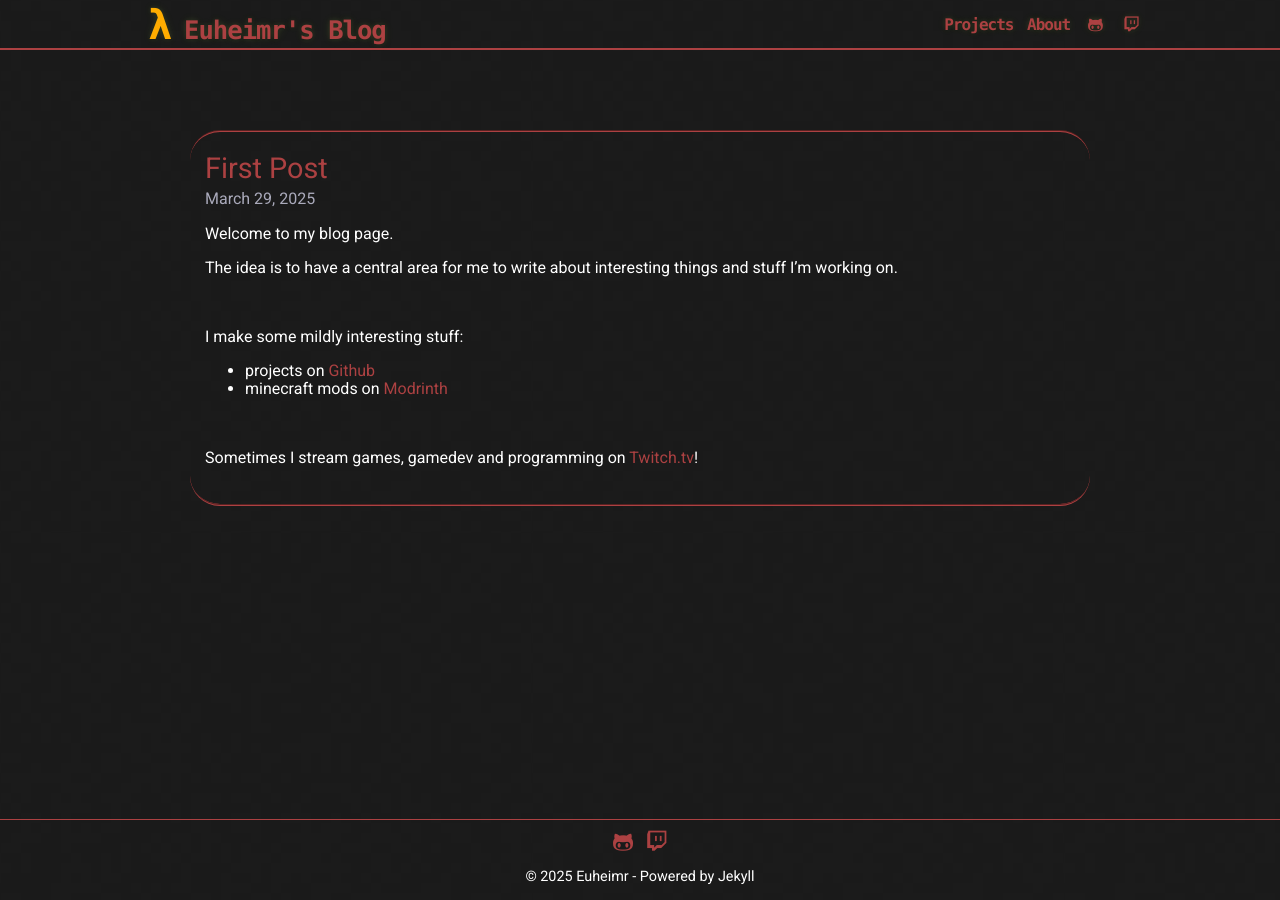
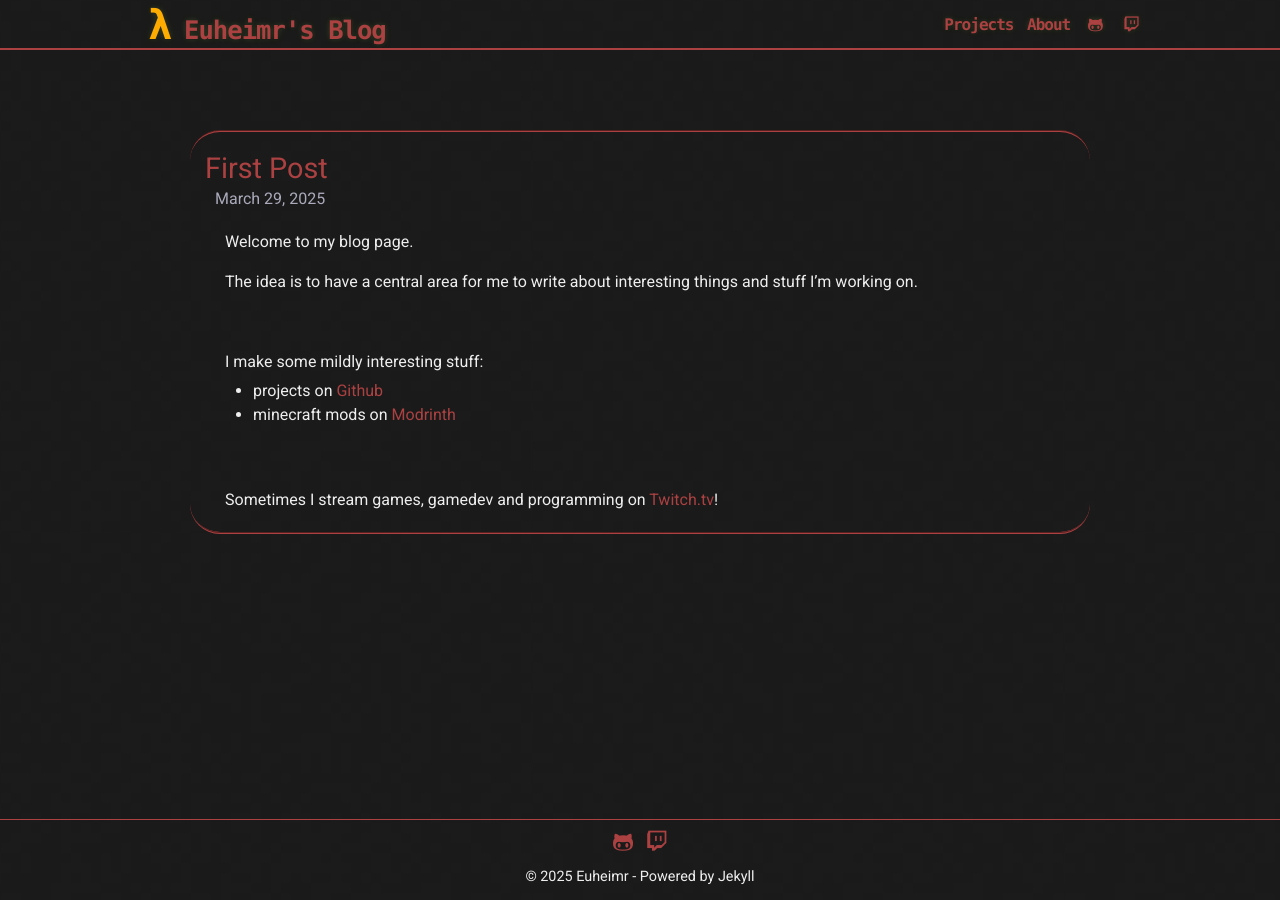
Before and after one commit to Euheimr/euheimr.github.io, a Jekyll site: the page built from index.html, in a window 1280 px wide. Built offline with Jekyll 4.4.1, drawn with Linux system fonts in a browser that asks for light colours; the list of posts is cut into pages by our own code.

Commit message:
Update styles

```diff
--- a/assets/css/style.css
+++ b/assets/css/style.css
@@ -3,8 +3,10 @@
 
 :root {
     --default-color: #ac4142;
+    --default-text-color: #eee;
     --color-orange: #ffac00;
     --color-purple: #ff00ff;
+    --color-light-blue: #6a9fb5;
     --font-monospaced: Monaco, "Bitstream Vera Sans Mono", "Lucida Console", Terminal, monospace;
     --font-default: Roboto, "Helvetica Neue", Helvetica, Arial, sans-serif;
     --header-height: 50px;
@@ -25,7 +27,7 @@
 
 body {
     flex:1;
-    color: #fff;
+    color: var(--default-text-color);
     font-family: var(--font-default);
 }
 
@@ -140,11 +142,54 @@
 .entry .entry-date {
     color: #aab;
     display: block;
-    margin: 5px 0;
+    margin: 5px 10px;
 }
 
-.entry-content {
-    /* font-family: var(--font-sans); */
+.entry-content h2, .entry-content h3, .entry-content h4 {
+    padding-top: 1em;
+}
+
+.entry-content h1 {
+    margin: 10px 2px;
+    padding-top: 1em;
+}
+
+.entry-content h2 {
+    margin: 8px 5px;
+    padding-top: 1em;
+}
+
+.entry-content h3 {
+    margin: 4px 10px;
+    padding-top: 1em;
+}
+
+.entry-content h4 {
+    margin: 2px 15px;
+    padding-top: 0.8em;
+}
+
+.entry-content p {
+    padding-top: 1em;
+    margin: 0 20px;
+    line-height: 1.5;
+}
+
+.entry-content ul, .entry-content ol {
+    margin: 5px 8px;
+    line-height: 1.5;
+}
+
+/* override the background of code text so it doesn't meld with page background */
+code {
+    background: #000;
+}
+
+/* italic text overrides */
+em {}
+
+strong { /* bold text overrides */
+    color: var(--color-light-blue);
 }
 
 
@@ -184,8 +229,20 @@
 
 
 /* Tables */
-table {width: 100%}
-table th {text-align: left}
+table {
+    width: 100%;
+}
+table th {
+    font-size: 1.3em;
+    font-weight: bold;
+    text-align: left;
+    text-decoration-line: underline;
+    border: 1px solid var(--default-color);
+}
+table td {
+    text-align: left;
+    border: 1px dashed var(--default-color);
+}
 
 
 /* Images */
@@ -296,7 +353,9 @@
 
     /* tables */
     table tbody, table thead, table tr,
-    table th, table td {display: block}
+    table th, table td {
+        display: block
+    }
     table thead {
         position: absolute;
         top: -9999px;
@@ -317,9 +376,13 @@
         position: absolute;
         left: 0;
         display: block;
-        font-weight: bold;
+
         width: 40%;
         white-space: nowrap;
+
+        font-size: 1.1em;
+        font-weight: bold;
+        text-decoration-line: underline;
     }
 }
 
```
